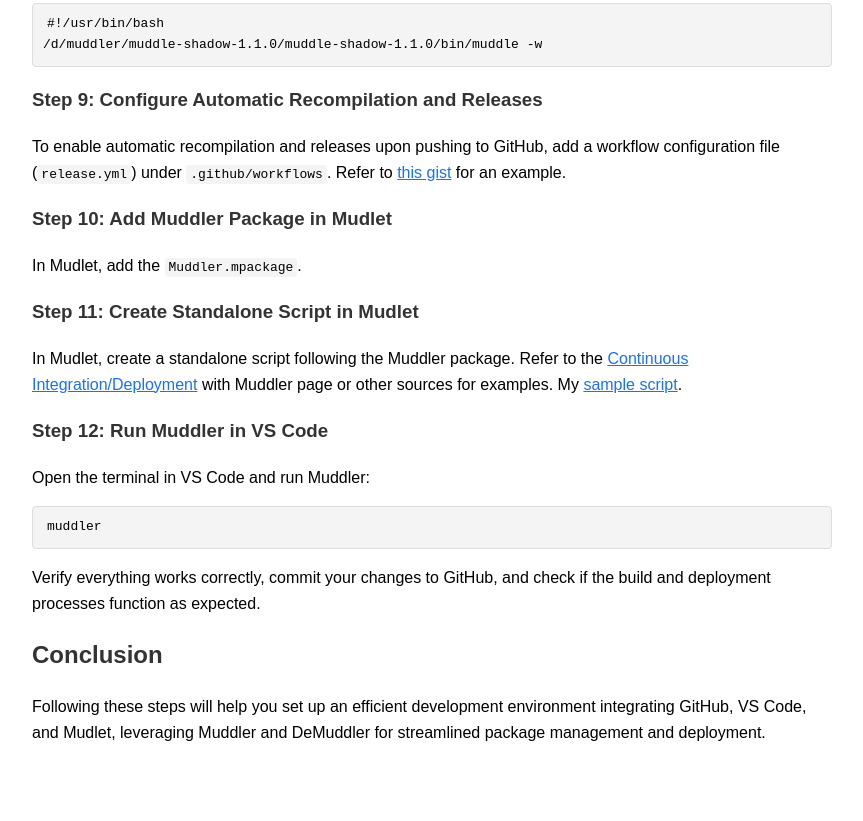
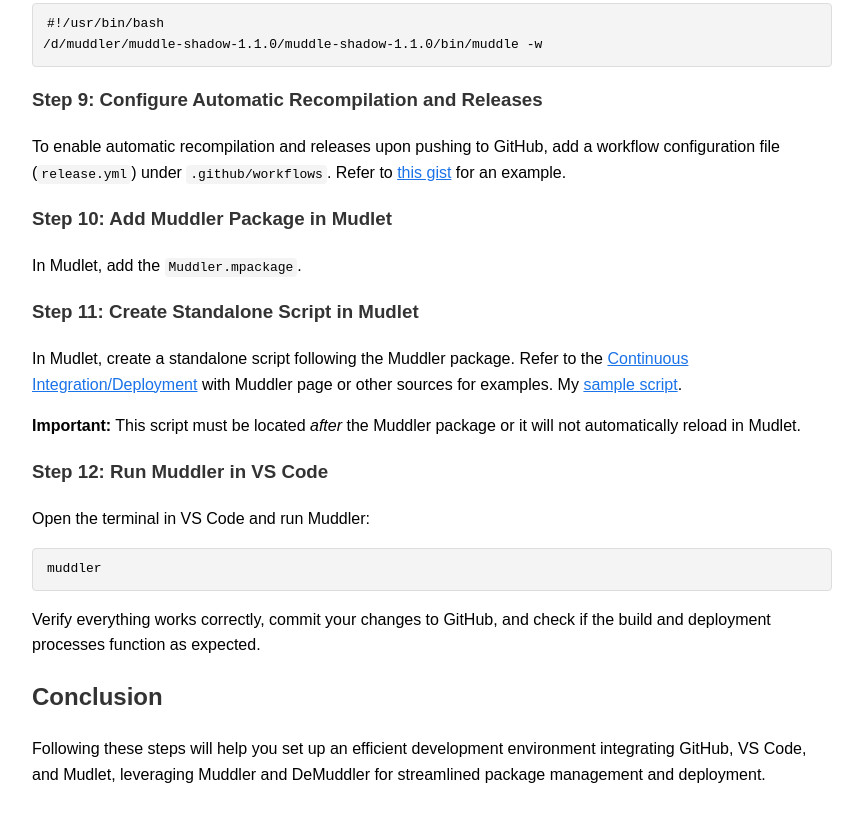
Before and after one commit to gesslar/mud.gesslar.dev, a plain HTML site: page src/muddler.html in a window 1280 px wide. Shown: the part 1809-2630 px from the top of the page, without its empty margins (208-1071 px from the left). Before the commit the page ends 2591 px from the top, so only its background shows below. Drawn offline with Linux system fonts and the light colour scheme.

Commit message:
updated to contain verbiage about ordering of helper script

```diff
--- a/src/muddler.html
+++ b/src/muddler.html
@@ -93,6 +93,7 @@
 
     <h3>Step 11: Create Standalone Script in Mudlet</h3>
     <p>In Mudlet, create a standalone script following the Muddler package. Refer to the <a href="https://github.com/demonnic/muddler#continuous-integration--continuous-deployment-with-muddler">Continuous Integration/Deployment</a> with Muddler page or other sources for examples. My <a href="https://gist.github.com/gesslar/c8ad4e3c52ba3df592e99b5388abf029">sample script</a>.</p>
+    <p><strong>Important:</strong> This script must be located <em>after</em> the Muddler package or it will not automatically reload in Mudlet.</p>
 
     <h3>Step 12: Run Muddler in VS Code</h3>
     <p>Open the terminal in VS Code and run Muddler:</p>
```
